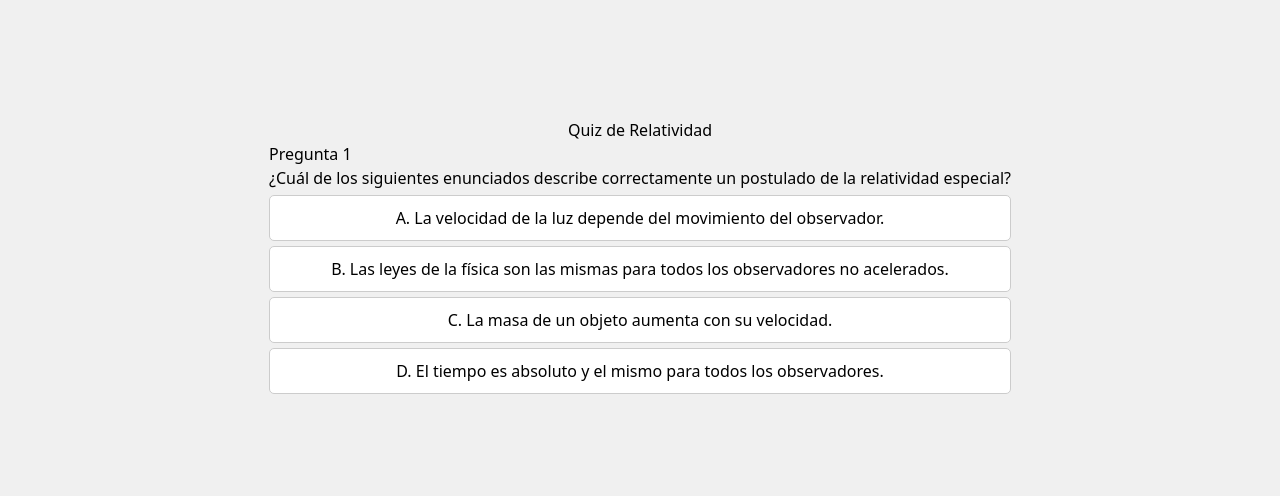
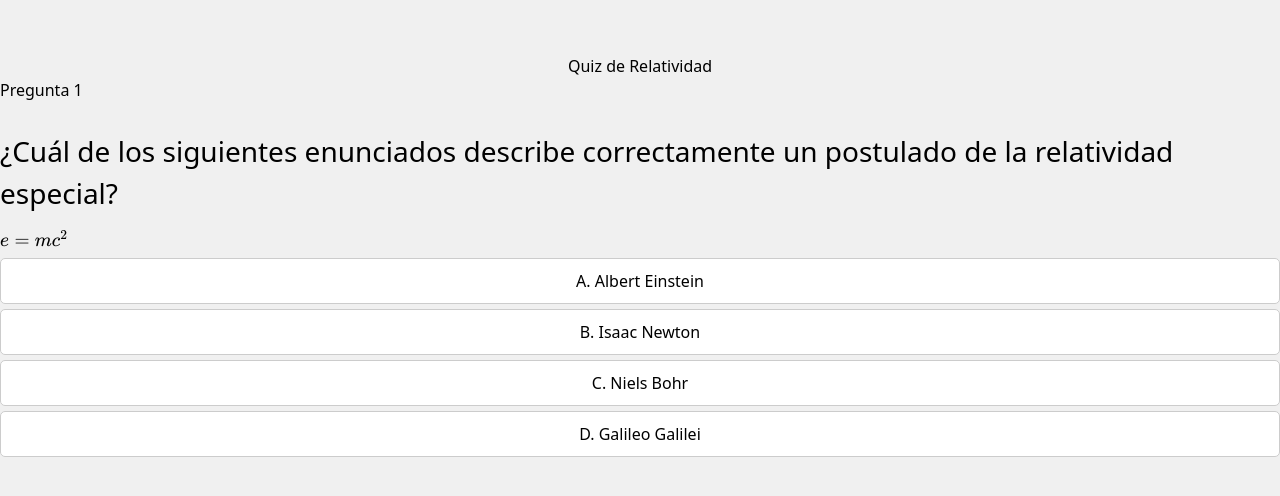
Before and after one commit to DivorcedLance/EasyLearning, a React (Vite) app: page /EasyLearning/quiz in a window 1280 px wide. Shown: the part 142-638 px from the top of the page. Built offline with nearby package versions, Linux system fonts and the light colour scheme.

Commit message:
Add markdown Support

```diff
--- a/src/components/MarkDownDisplay.jsx
+++ b/src/components/MarkDownDisplay.jsx
@@ -5,9 +5,9 @@ import remarkMath from 'remark-math'
 import 'katex/dist/katex.min.css'
 import './markdownStyles.css'
 
-export default function MarkDownDisplay({ markdown }) {
+export function MarkDownDisplay({ markdown }) {
   return (
-    <div className="bg-slate-200 markdown-body">
+    <div className="markdown-body">
       <Markdown remarkPlugins={[remarkGfm, remarkMath]} rehypePlugins={[rehypeKatex]} className="p-4">
         {markdown}
       </Markdown>
--- a/src/components/Question.jsx
+++ b/src/components/Question.jsx
@@ -1,4 +1,5 @@
 import { useState } from 'react';
+import { MarkDownDisplay } from './MarkDownDisplay';
 
 const Question = ({ question, options, correctAnswer, onAnswer }) => {
   const [selectedOption, setSelectedOption] = useState(null);
@@ -10,7 +11,7 @@ const Question = ({ question, options, correctAnswer, onAnswer }) => {
 
   return (
     <div className="w-full">
-      <h3>{question}</h3>
+      <MarkDownDisplay markdown={question} />
       {options.map((option, index) => (
         <button
           key={index}
@@ -18,7 +19,7 @@ const Question = ({ question, options, correctAnswer, onAnswer }) => {
           onClick={() => handleOptionClick(option)}
 
         >
-          {option}
+          <MarkDownDisplay markdown={option} />
         </button>
       ))}
     </div>
--- a/src/components/Quiz.jsx
+++ b/src/components/Quiz.jsx
@@ -2,6 +2,19 @@ import { useState } from 'react';
 import Question from './Question';
 
 const questions = [
+  {
+    question: `
+## ¿Cuál de los siguientes enunciados describe correctamente un postulado de la relatividad especial?
+$$e=mc^2$$
+`,
+    options: [
+      'A. Albert Einstein',
+      'B. Isaac Newton',
+      'C. Niels Bohr',
+      'D. Galileo Galilei',
+    ],
+    correctAnswer: 'A. Albert Einstein',
+  },
   {
     question: '¿Cuál de los siguientes enunciados describe correctamente un postulado de la relatividad especial?',
     options: [
--- a/src/pages/MarkdownPage.jsx
+++ b/src/pages/MarkdownPage.jsx
@@ -1,4 +1,4 @@
-import MarkDownDisplay from '../components/MarkDownDisplay'
+import { MarkDownDisplay } from '../components/MarkDownDisplay'
 
 export function MarkdownPage() {
   const markdown1 = `
```
